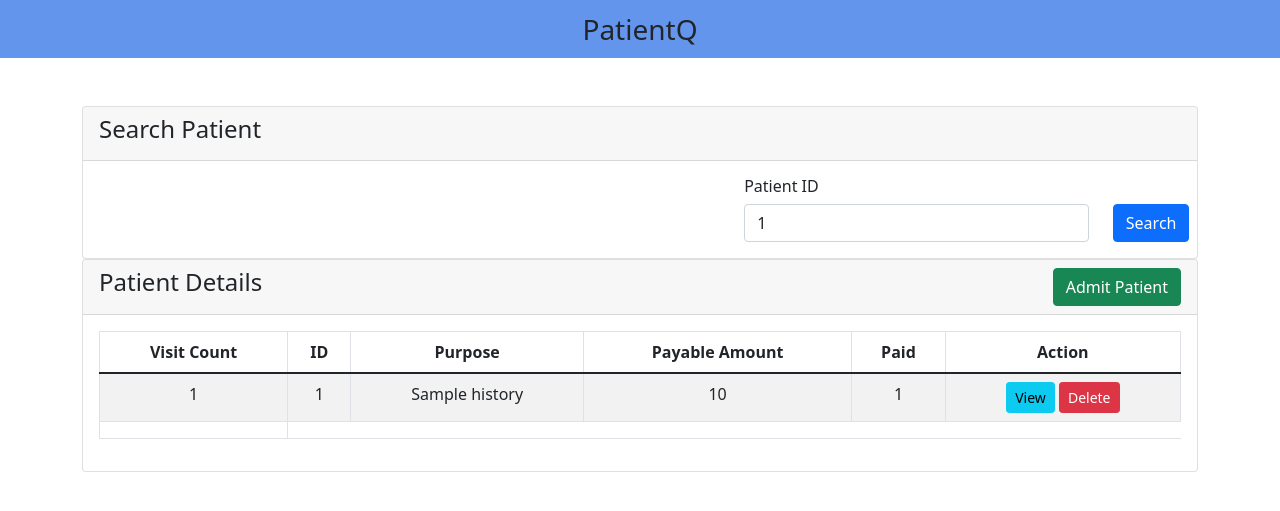
After one commit to tan45Nadim/CSE311-DBS-Project, a PHP site: page /delete-payment-history.php?search_p_id=1 in a window 1280 px wide. The commit adds this page. Shown: the top 511 px of the page. Run offline with PHP 8.4, Linux system fonts and the light colour scheme; tables that the repository leaves empty or names only in its code hold one stand-in row (values such as "Sample post").

Commit message:
Add files via upload

```diff
--- /dev/null
+++ b/versions/v_01/delete-payment-history.php
@@ -0,0 +1,112 @@
+<?php
+    error_reporting(0);
+    session_start();
+    include('includes/header.php');
+?>
+
+<div class="container mt-5">
+<?php
+    include ('message.php');
+?>
+<div class="row">
+    <div class="col-md-12">
+        <div class="card">
+            <div class="card-header">
+                <h4>Search Patient</h4>
+            </div>
+            <div class="card-body">
+                <div class="row">
+                    <div class="col-md-12">
+                        <form action="" method="GET">
+                            <div class="row">
+                                <div class="col-sm-7"></div>
+                                <div class="col-sm-4">
+                                    <p class="h6">Patient ID</p>
+                                    <input type="number" name="search_p_id" value="<?php if (isset($_GET['search_p_id'])) {echo $_GET['search_p_id']; } ?>" class="form-control" placeholder="Enter ID" >
+                                </div>
+                                <div class="col-sm-1 text-center">
+                                    <p class="h6">&nbsp</p>
+                                    <button type="submit" class="btn btn-primary">Search</button>
+                                </div>
+                            </div>
+                        </form>
+                    </div>
+                </div>
+            </div>
+        </div>
+    </div>
+
+    <div class="col-md-12">
+        <div class="card">
+            <div class="card-header">
+                <h4>Patient Details
+                    <a href="admit-patient.php" class = "btn btn-success float-end">Admit Patient</a>
+                </h4>
+            </div>
+            <div class="card-body">
+                <table class="table table-bordered table-striped">
+                    <thead align="center">
+                        <tr>
+                            <th>Visit Count</th>
+                            <th>ID</th>
+                            <th>Purpose</th>
+                            <th>Payable Amount</th>
+                            <th>Paid</th>
+                            <th>Action</th>
+                        </tr>
+                    </thead>
+                    <tbody align="center">
+                        <?php
+                            include "db-connect.php";
+
+                            $searched_id = $_GET['search_p_id'];
+
+                            $query = "SELECT visit_count, p_id, purpose_name, payable_amount, paid
+                                    FROM payment_history, purpose
+                                    WHERE payment_history.purpose_id = purpose.purpose_id";
+
+                            $query_run = mysqli_query($connect, $query);
+
+                            if (mysqli_num_rows($query_run) > 0) {
+                                foreach ($query_run as $patient) {
+                                    ?>
+                                    <tr>
+                                        <td> <?= $patient['visit_count']; ?> </td>
+                                        <td> <?= $patient['p_id']; ?> </td>
+                                        <td> <?= $patient['purpose_name']; ?> </td>
+                                        <td> <?= $patient['payable_amount']; ?> </td>
+                                        <td> <?= $patient['paid']; ?> </td>
+                                        <td>
+                                            <a href="view-patient.php?p_id=<?= $patient['p_id']; ?>" class="btn btn-info btn-sm">View</a>
+                                            <form action="source-codes.php" method="POST" class="d-inline">
+                                                <input type="hidden" name="p_id" value="<?= $patient['p_id']; ?>">
+                                                <input type="hidden" name="visit_count" value="<?= $patient['visit_count']; ?>">
+                                                <button type="submit" name="delete_payment_history" value="<?=$patient['p_id'];?>" class="btn btn-danger btn-sm">Delete</button>
+                                            </form>
+                                        </td>
+                                    </tr>
+                                    <?php
+                                }
+                            } else {
+                                ?>
+                                    <tr>
+                                        <td colspan="6">No Record Found!</td>
+                                    </tr>
+                                <?php
+                            }
+
+                        ?>
+                        <tr>
+                            <td></td>
+                        </tr>
+                    </tbody>
+                </table>
+            </div>
+        </div>
+    </div>
+</div>
+</div>
+
+<?php
+    include('includes/footer.php');
+?>
```
Also changed, not shown: versions/v_01/generate-receipt.php (+19 -4 lines), versions/v_01/source-codes.php (+58 -1 lines), versions/v_01/view-patient.php (+23 -8 lines).
